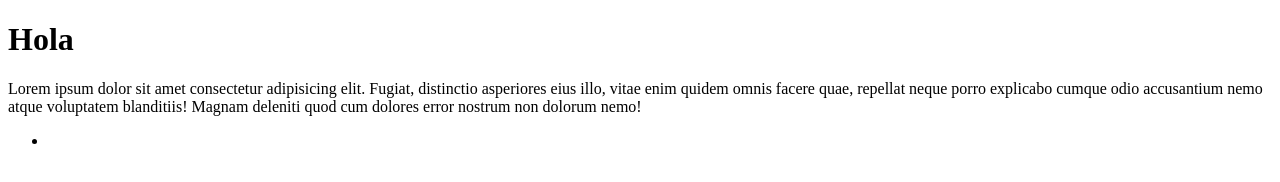
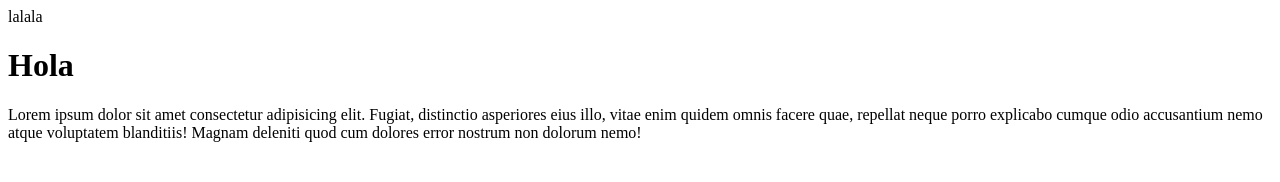
Before and after one commit to AAgustinAllende/Repositorio, a plain HTML site: page index.html in a window 1280 px wide. Drawn offline with Linux system fonts and the light colour scheme.

Commit message:
cambios de mi rama

```diff
--- a/index.html
+++ b/index.html
@@ -7,10 +7,9 @@
     <title>Document</title>
 </head>
 <body>
+    <header>lalala</header>
     <h1>Hola</h1>
     <p>Lorem ipsum dolor sit amet consectetur adipisicing elit. Fugiat, distinctio asperiores eius illo, vitae enim quidem omnis facere quae, repellat neque porro explicabo cumque odio accusantium nemo atque voluptatem blanditiis! Magnam deleniti quod cum dolores error nostrum non dolorum nemo!</p>
-    <footer>
-        <ul><li></li></ul>
-    </footer>
+
 </body>
 </html>
```
